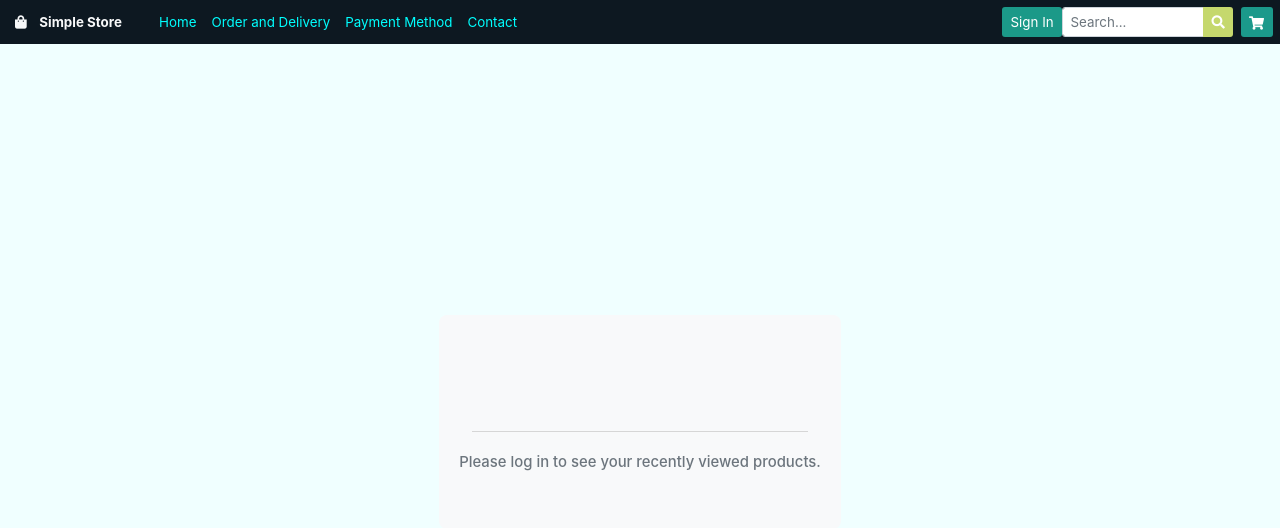
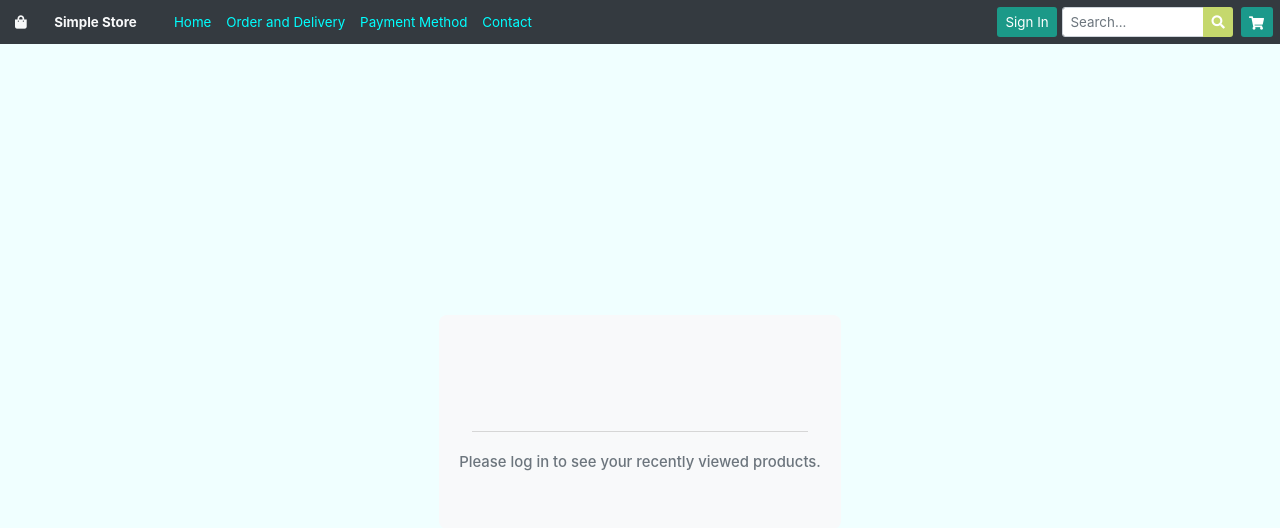
Before and after one commit to TonnamNoi/Project-Lab-Database, a PHP site: page /index.php in a window 1280 px wide. Shown: the top 528 px of the page. Run offline with PHP 8.4, Linux system fonts and the light colour scheme; data that the repository does not hold is empty.

Commit message:
Decorate navbar

```diff
--- a/navbar.php
+++ b/navbar.php
@@ -10,15 +10,18 @@ function is_active(...$file) {
       return '';
 }
 ?>
+
+
+
 <!-- Navbar -->
-<nav class="navbar navbar-expand-lg fixed-top py-0 pr-2" style="background-color: #0D1821;">
-      <button class="navbar-toggler" type="button" data-toggle="collapse" data-target="#navbarToggler">
-            <span class="navbar-toggler-icon"></span>
+<nav class="navbar navbar-expand-lg fixed-top py-0 pr-2 navbar-light bg-dark">
+      <button class="navbar-toggler bg-white" type="button" data-toggle="collapse" data-target="#navbarToggler">
+            <span class="navbar-toggler-icon custom-toggler-icon"></span>
       </button>
 
       <div class="navbar-brand text-light">
             <i class="fa fa-shopping-bag fa-1x mr-2 d-none d-lg-inline"></i>
-            <a href="index.php" class="navbar-brand text-light" style="text-decoration: none; font-weight: bold;">Simple Store</a>
+            <a href="index.php" class="navbar-brand text-light ml-3" style="text-decoration: none; font-weight: bold;">Simple Store</a>
       </div>
 
       <div class="collapse navbar-collapse" id="navbarToggler">
@@ -42,7 +45,7 @@ function is_active(...$file) {
       <?php
       @session_start();
       if (!isset($_SESSION['member_name'])) {
-            echo  '<a href="member-signin.php" class="btn btn-sm text-white" style="background-color: #1B9988;">Sign In</a>';
+            echo  '<a href="member-signin.php" class="btn btn-sm text-white" style="background-color: #1B9988; display: flex;margin-right: 5px;">Sign In</a>';
       } else {
             $name = mb_substr($_SESSION['member_name'], 0, 16);
 
```
